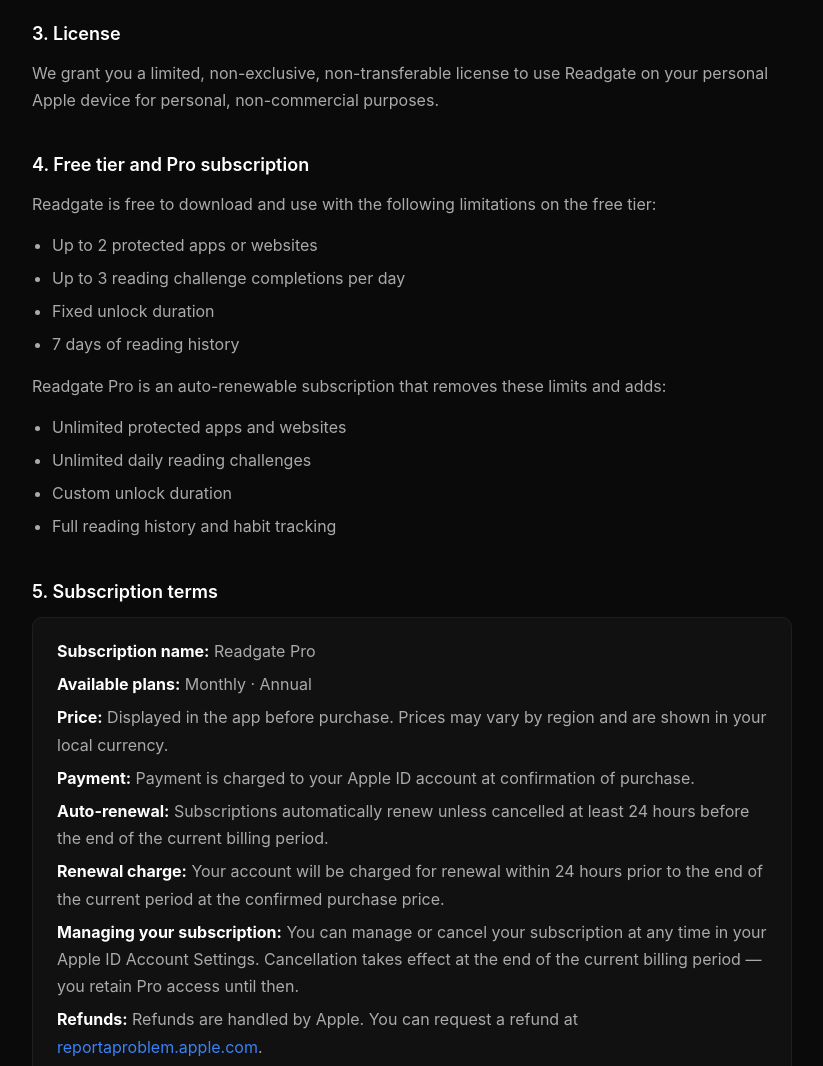
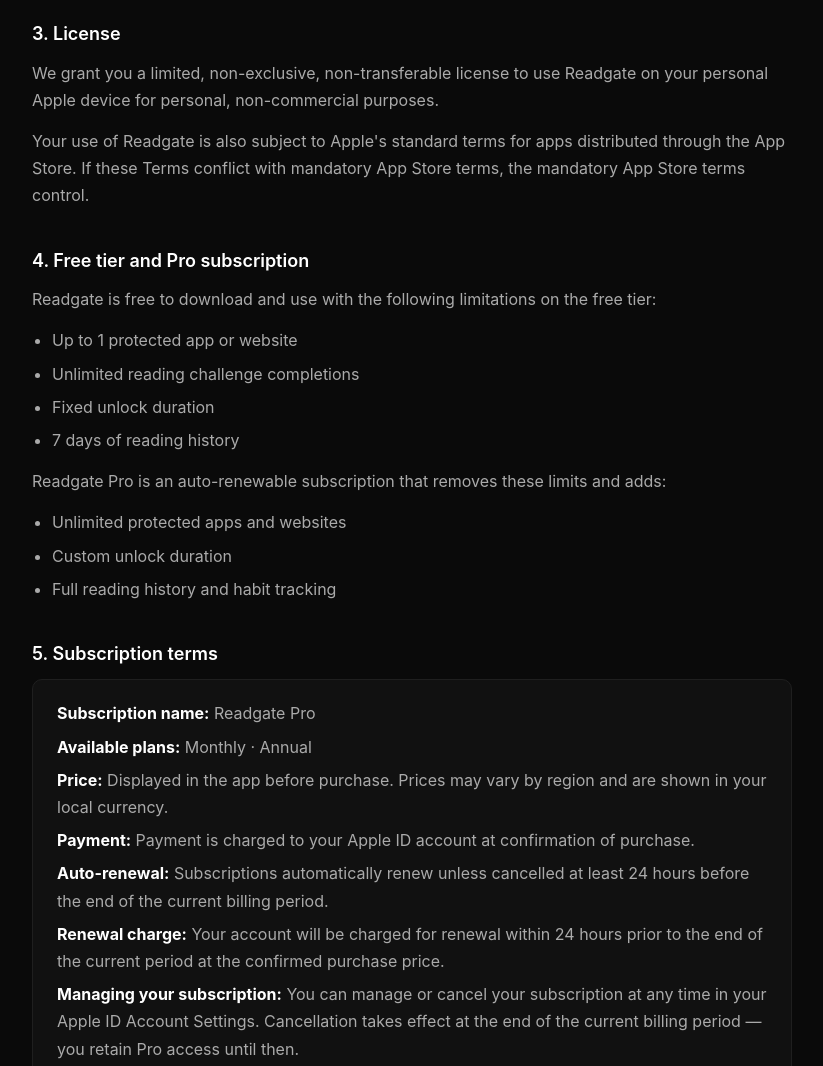
Before and after one commit to gian34/readgate_website, a plain HTML site: page terms.html in a window 1280 px wide. Shown: the part 620-1686 px from the top of the page, without its empty margins (228-1051 px from the left). Drawn offline with Linux system fonts and the light colour scheme.

Commit message:
copy: update terms — reflect 1 free app, remove daily limit, add Apple/restore clauses

```diff
--- a/terms.html
+++ b/terms.html
@@ -52,19 +52,19 @@
 
     <h2>3. License</h2>
     <p>We grant you a limited, non-exclusive, non-transferable license to use Readgate on your personal Apple device for personal, non-commercial purposes.</p>
+    <p>Your use of Readgate is also subject to Apple's standard terms for apps distributed through the App Store. If these Terms conflict with mandatory App Store terms, the mandatory App Store terms control.</p>
 
     <h2>4. Free tier and Pro subscription</h2>
     <p>Readgate is free to download and use with the following limitations on the free tier:</p>
     <ul>
-      <li>Up to 2 protected apps or websites</li>
-      <li>Up to 3 reading challenge completions per day</li>
+      <li>Up to 1 protected app or website</li>
+      <li>Unlimited reading challenge completions</li>
       <li>Fixed unlock duration</li>
       <li>7 days of reading history</li>
     </ul>
     <p>Readgate Pro is an auto-renewable subscription that removes these limits and adds:</p>
     <ul>
       <li>Unlimited protected apps and websites</li>
-      <li>Unlimited daily reading challenges</li>
       <li>Custom unlock duration</li>
       <li>Full reading history and habit tracking</li>
     </ul>
@@ -79,6 +79,7 @@
       <p><strong style="color:#fff">Renewal charge:</strong> Your account will be charged for renewal within 24 hours prior to the end of the current period at the confirmed purchase price.</p>
       <p><strong style="color:#fff">Managing your subscription:</strong> You can manage or cancel your subscription at any time in your Apple ID Account Settings. Cancellation takes effect at the end of the current billing period — you retain Pro access until then.</p>
       <p><strong style="color:#fff">Refunds:</strong> Refunds are handled by Apple. You can request a refund at <a href="https://reportaproblem.apple.com">reportaproblem.apple.com</a>.</p>
+      <p><strong style="color:#fff">Restore:</strong> If you reinstall Readgate or change devices, use Restore Purchases in the app to recover an active subscription tied to your Apple ID.</p>
     </div>
     <p>No partial refunds are issued for unused portions of a subscription period. If you cancel during a billing period, you retain access to Pro features until the period ends.</p>
 
```
Also changed, not shown: terms/index.html (+4 -3 lines).
